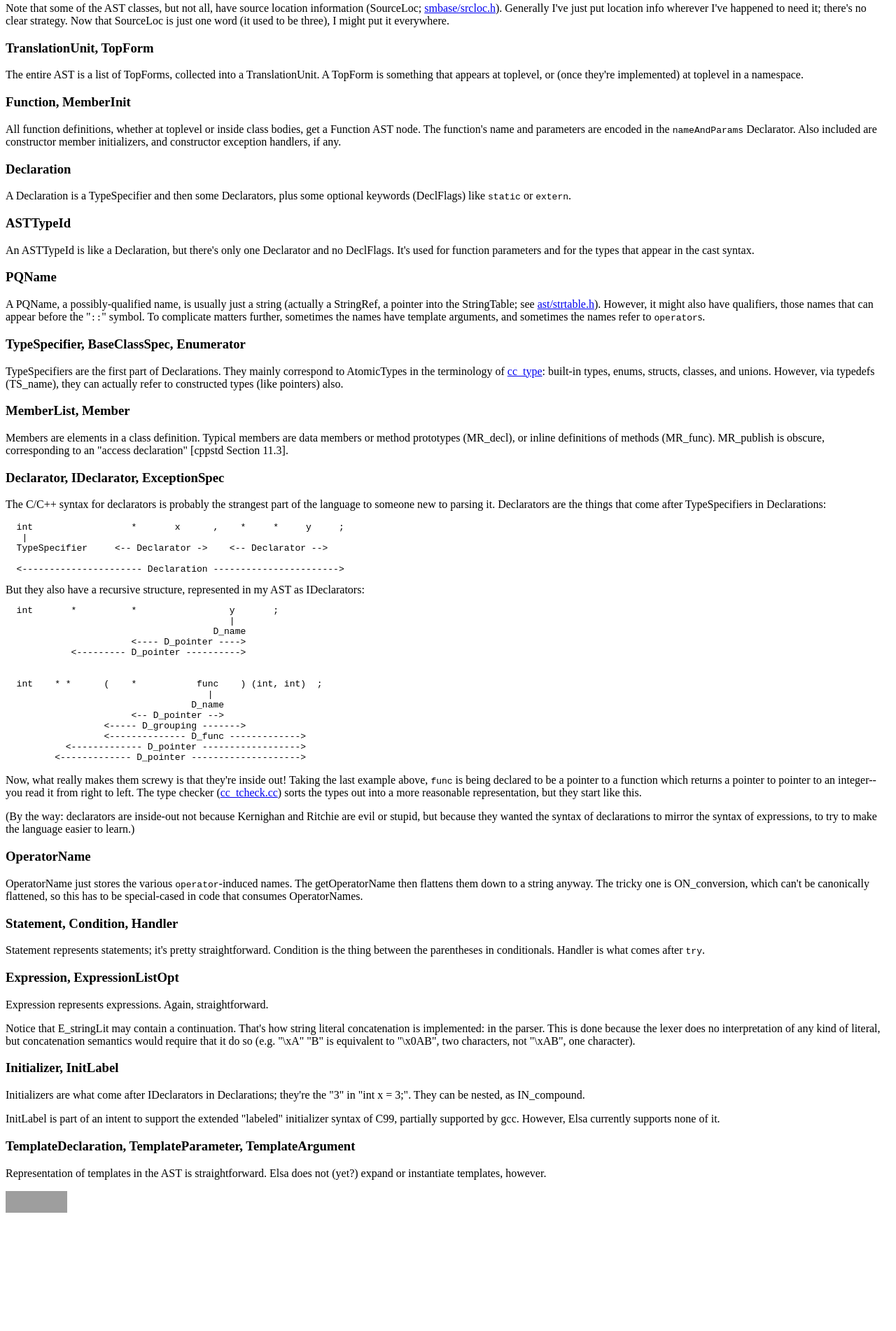
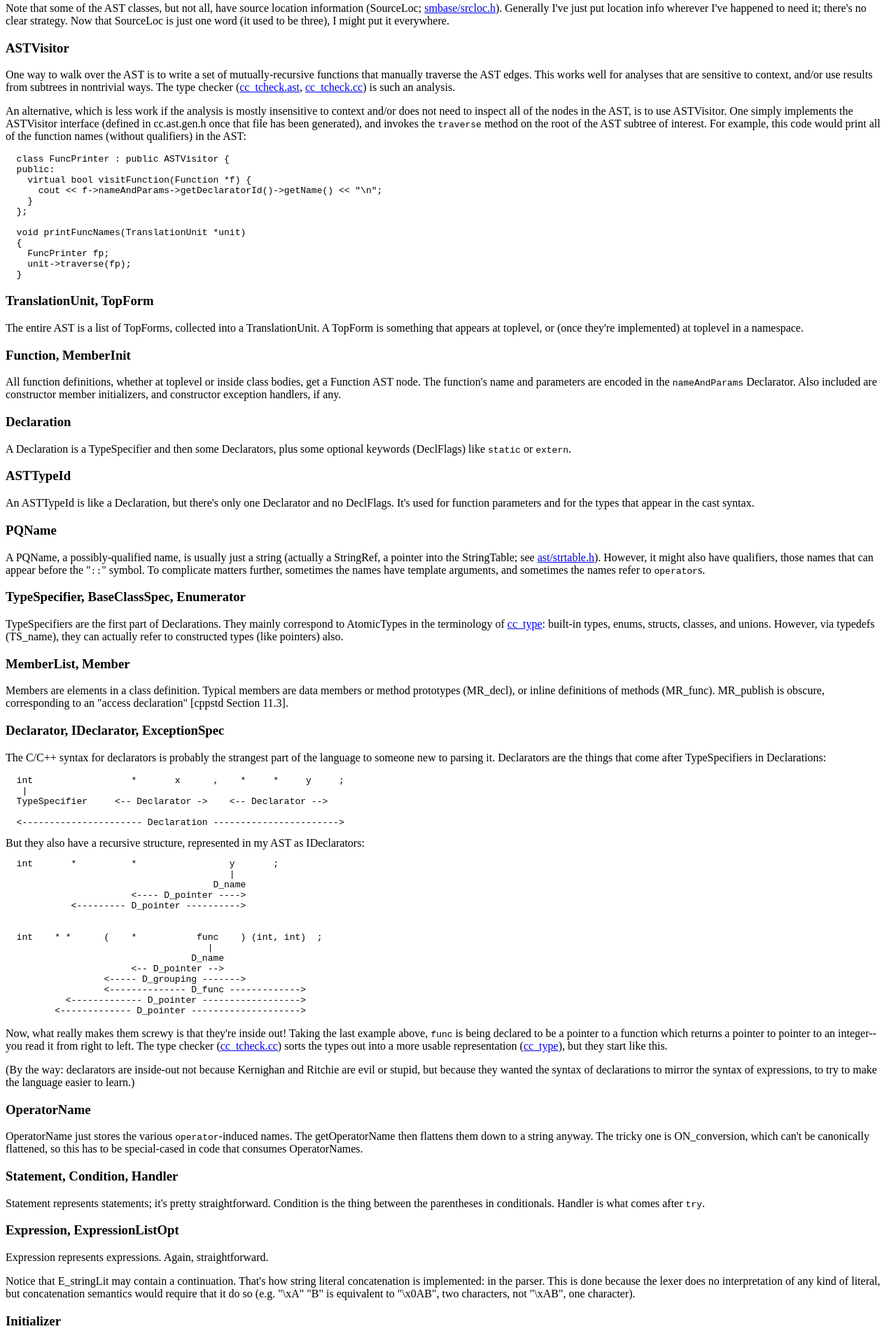
Before and after one commit to angavrilov/olmar, a plain HTML site: page elsa/cc.ast.html in a window 1280 px wide. Shown: the part 104-2006 px from the top of the page at 70% size. Before the commit the page ends 1853 px from the top, so only its background shows below. Drawn offline with Linux system fonts and the light colour scheme; grey boxes are pictures that could not be loaded.

Commit message:
added to and updated some of the docs

```diff
--- a/elsa/cc.ast.html
+++ b/elsa/cc.ast.html
@@ -27,6 +27,40 @@ information (SourceLoc; <a href="../smbase/srcloc.h">smbase/srcloc.h</a>).
 Generally I've just put location info wherever I've happened to need it;
 there's no clear strategy.  Now that SourceLoc is just one word (it
 used to be three), I might put it everywhere.
+
+<h3>ASTVisitor</h3>
+
+<p>
+One way to walk over the AST is to write a set of mutually-recursive
+functions that manually traverse the AST edges.  This works well for
+analyses that are sensitive to context, and/or use results from
+subtrees in nontrivial ways.  The type checker
+(<a href="cc_tcheck.ast">cc_tcheck.ast</a>,
+<a href="cc_tcheck.cc">cc_tcheck.cc</a>) is such an analysis.
+
+<p>
+An alternative, which is less work if the analysis is mostly
+insensitive to context and/or does not need to inspect all of the
+nodes in the AST, is to use ASTVisitor.  One simply implements the
+ASTVisitor interface (defined in cc.ast.gen.h once that file has been
+generated), and invokes the <tt>traverse</tt> method on the root of
+the AST subtree of interest.  For example, this code would print all
+of the function names (without qualifiers) in the AST:
+
+<pre>
+  class FuncPrinter : public ASTVisitor {
+  public:
+    virtual bool visitFunction(Function *f) {
+      cout &lt;&lt; f-&gt;nameAndParams-&gt;getDeclaratorId()-&gt;getName() &lt;&lt; "\n";
+    }
+  };
+
+  void printFuncNames(TranslationUnit *unit)
+  {
+    FuncPrinter fp;
+    unit-&gt;traverse(fp);
+  }
+</pre>
 
 <h3>TranslationUnit, TopForm</h3>
 
@@ -126,7 +160,8 @@ the last example above, <tt>func</tt> is being declared to be a
 pointer to a function which returns a pointer to pointer to an
 integer--you read it from right to left.  The type checker
 (<a href="cc_tcheck.cc">cc_tcheck.cc</a>) sorts the types out into
-a more reasonable representation, but they start like this.
+a more usable representation
+(<a href="cc_type.html">cc_type</a>), but they start like this.
 
 <p>
 (By the way: declarators are inside-out not because Kernighan
@@ -163,7 +198,7 @@ kind of literal, but concatenation semantics would require that it
 do so (e.g. "\xA" "B" is equivalent to "\x0AB", two characters,
 not "\xAB", one character).
 
-<h3>Initializer, InitLabel</h3>
+<h3>Initializer</h3>
 
 <p>
 Initializers are what come after IDeclarators in Declarations;
@@ -171,9 +206,10 @@ they're the "3" in "int x = 3;".  They can be nested, as
 IN_compound.
 
 <p>
-InitLabel is part of an intent to support the extended
-"labeled" initializer syntax of C99, partially supported
-by gcc.  However, Elsa currently supports none of it.
+GNU/C99 designated initializers are implemented in the GNU
+extension, <a href="gnu.ast">gnu.ast</a>.  The build process
+that comes with Elsa will include the GNU extension if you
+pass "<tt>-gnu</tt>" to <tt>./configure</tt>.
 
 <h3>TemplateDeclaration, TemplateParameter, TemplateArgument</h3>
 
```
Also changed, not shown: elsa/cc_type.html (+26 -12 lines), elsa/index.html (+3 -3 lines), elsa/todo.txt.
